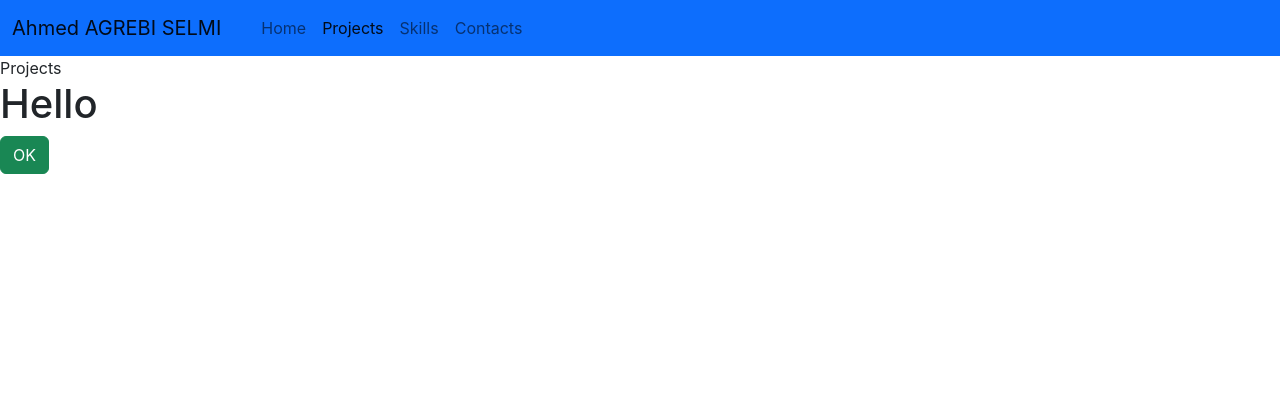
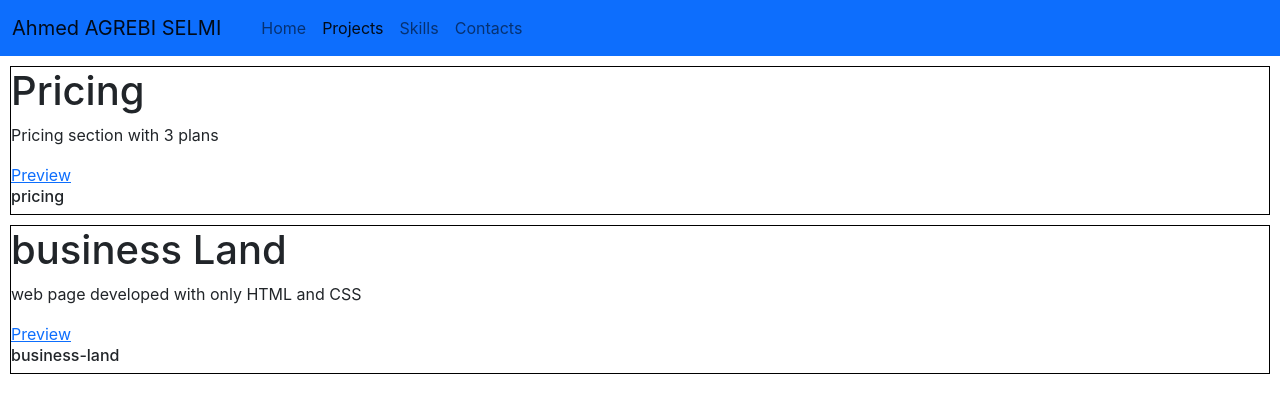
Before and after one commit to AhmedAgrebiSelmi/portfolio, a React (Create React App) app: page /projects in a window 1280 px wide. Shown: the top 412 px of the page. Built offline with nearby package versions, Linux system fonts and the light colour scheme.

Commit message:
add content to this project page

```diff
--- a/src/App.js
+++ b/src/App.js
@@ -15,8 +15,6 @@
         <Route path='/projects' component={Projects}  />
         <Route path='/skills' component={Skills}  />
         <Route exact path='/' component={Home}  />
-        <h1>Hello</h1>
-        <button className="btn btn-success">OK</button>
       </BrowserRouter>
     </div>
   );
--- a/src/pages/Projects.js
+++ b/src/pages/Projects.js
@@ -1,8 +1,32 @@
 import React from 'react'
 
+const PROJECTS = [
+  {
+    title: 'Pricing',
+    description: 'Pricing section with 3 plans',
+    url: 'https://ahmedagrebiselmi.github.io/pricing/',
+    githubId: 'pricing'
+  },
+
+  {
+    title: 'business Land',
+    description: 'web page developed with only HTML and CSS',
+    url: 'https://ahmedagrebiselmi.github.io/Business-land/',
+    githubId: 'business-land'
+  },
+]
 function Projects() {
   return (
-    <div>Projects</div>
+    <div>
+      {PROJECTS.map(item => (
+        <div key={item.githubId} style={{border: 'solid 1px black', margin: 10}}>
+          <h1>{item.title}</h1>
+          <p>{item.description}</p>
+          <a href={item.url} target='_blank'>Preview</a>
+          <h6>{item.githubId}</h6>
+        </div>
+      ))}
+    </div>
   )
 }
 
```
